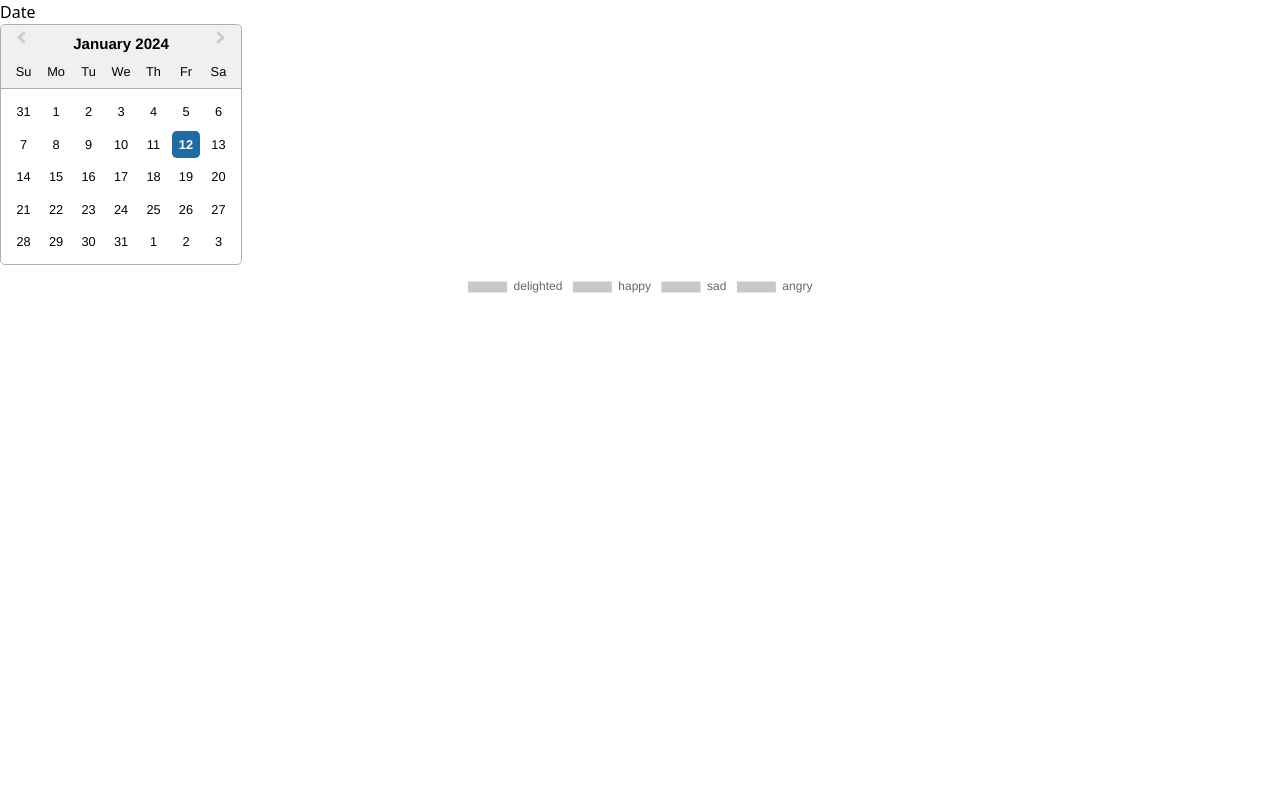
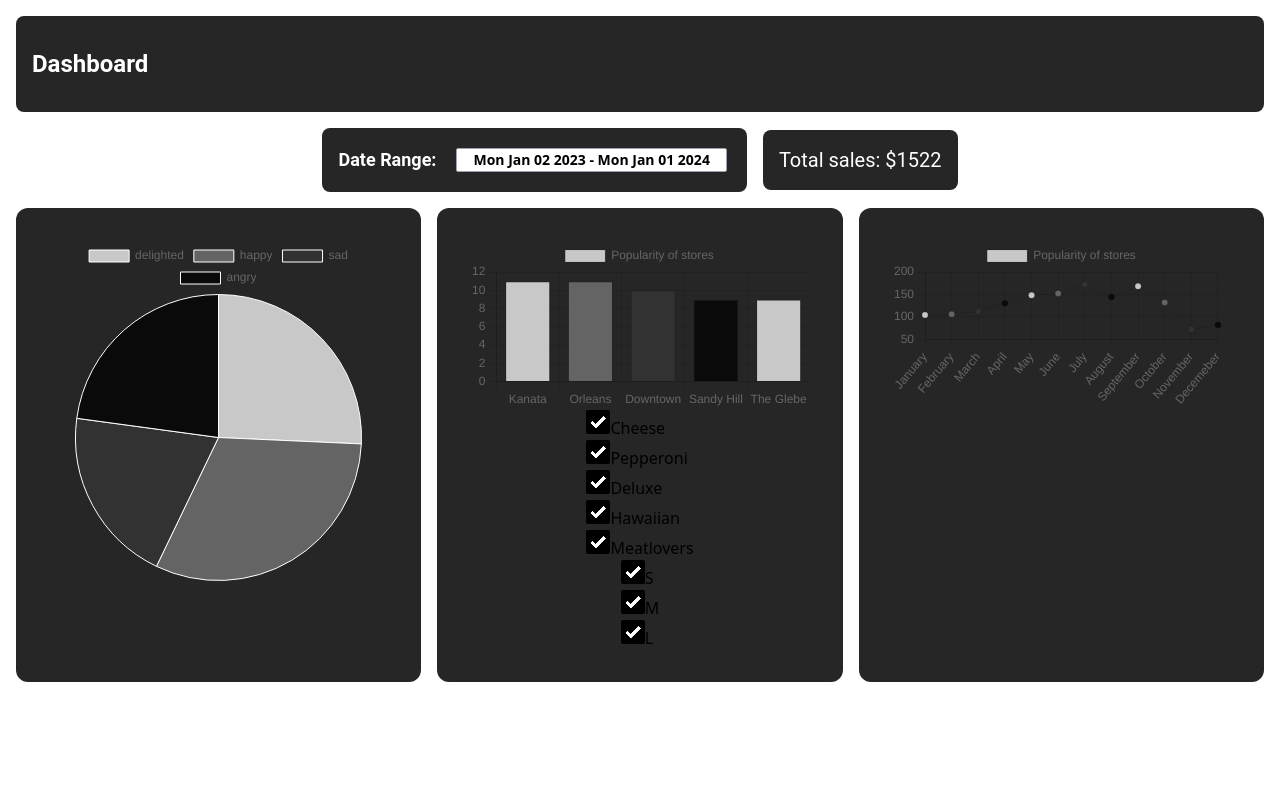
Before and after one commit to vasiltop/a-slice-of-pi, a React (Vite) app: page / in a window 1280 px wide. Shown: the top 800 px of the page. Built offline with nearby package versions, Linux system fonts and the light colour scheme.

Commit message:
feat: basic css

```diff
--- a/package.json
+++ b/package.json
@@ -11,6 +11,7 @@
   },
   "dependencies": {
     "chart.js": "^4.4.1",
+    "daisyui": "^4.6.0",
     "react": "^18.2.0",
     "react-chartjs-2": "^5.2.0",
     "react-datepicker": "^4.25.0",
--- a/src/App.css
+++ b/src/App.css
@@ -0,0 +1,9 @@
+p,
+h1,
+h2,
+h3,
+h4,
+h5,
+h6 {
+	font-family: 'Roboto', sans-serif;
+}
--- a/src/components/Checkbox.tsx
+++ b/src/components/Checkbox.tsx
@@ -16,7 +16,12 @@ export default function Checkbox({ label, value, onChange }: CheckboxProps) {
 
 	return (
 		<label>
-			<input type="checkbox" checked={checked} onChange={onChange} />
+			<input
+				type="checkbox"
+				checked={checked}
+				onChange={onChange}
+				className="checkbox checkbox-md"
+			/>
 			{label}
 		</label>
 	);
--- /dev/null
+++ b/src/components/Navbar.tsx
@@ -0,0 +1,9 @@
+export default function Navbar() {
+	return (
+		<>
+			<div className="flex m-4 bg-accent p-4 rounded-lg h-24 items-center">
+				<p className=" text-2xl font-bold text-white">Dashboard</p>
+			</div>
+		</>
+	);
+}
--- a/src/pages/Home/Home.tsx
+++ b/src/pages/Home/Home.tsx
@@ -7,6 +7,7 @@ import Checkbox from '../../components/Checkbox.tsx';
 import { useState } from 'react';
 import DatePicker from 'react-datepicker';
 import 'react-datepicker/dist/react-datepicker.css';
+import Navbar from '../../components/Navbar.tsx';
 
 export const MONTHS = [
 	'January',
@@ -75,17 +76,43 @@ export default function Home() {
 		});
 	}
 
-	const [startDate, setStartDate] = useState(new Date());
-	const [endDate, setEndDate] = useState<Date>(new Date());
+	const [startDate, setStartDate] = useState(new Date(Date.UTC(2023, 0, 2)));
+	const [endDate, setEndDate] = useState<Date>(
+		new Date(Date.UTC(2023, 11, 32))
+	);
+
 	const onChange = (dates: [Date, Date]) => {
 		const [start, end] = dates;
 		setStartDate(start);
 		setEndDate(end);
 	};
 
+	function getStartDate() {
+		if (endDate == null || startDate == null) {
+			return 'Selecting...';
+		}
+		return startDate.toDateString();
+	}
+
+	function getEndDate() {
+		if (endDate == null || startDate == null) {
+			return '';
+		}
+		return ' - ' + endDate.toDateString();
+	}
+
 	return (
 		<>
-			<h2> Date </h2>
+			<Navbar />
+			<div className=" ">
+				<div className="flex items-center gap-4 w-full justify-center flex-wrap">
+					<div className=" flex bg-accent items-center rounded-lg p-4 gap-4 h-full ">
+						<p className="text-white font-bold text-lg">Date Range:</p>
+						<details className="dropdown ">
+							<summary className=" m-1 btn no-animation border-gray-400 rounded-sm h-6 min-h-0 bg-white">
+								{getStartDate() + getEndDate()}
+							</summary>
+							<ul className="dropdown-content menu">
 								<DatePicker
 									selected={startDate}
 									onChange={onChange}
@@ -94,7 +121,19 @@ export default function Home() {
 									selectsRange
 									inline
 								/>
+							</ul>
+						</details>
+					</div>
 
+					<div className="bg-accent h-full p-4 rounded-lg">
+						<p className="text-white text-xl text-bold">
+							Total sales: ${totalSales}
+						</p>
+					</div>
+				</div>
+
+				<div className="grid grid-cols-3 place-items-center m-4 gap-4">
+					<div className="w-full h-full bg-accent rounded-xl p-8">
 						<Pie
 							data={{
 								labels: getSentiments(reviewData),
@@ -114,6 +153,9 @@ export default function Home() {
 								],
 							}}
 						></Pie>
+					</div>
+					<div className="w-full h-full">
+						<div className=" w-full h-full bg-accent rounded-xl p-8">
 							<Bar
 								data={{
 									labels: getStores(orderData),
@@ -140,8 +182,8 @@ export default function Home() {
 									],
 								}}
 							></Bar>
-			<h2> Include: </h2>
-			<h3> Pizza Types </h3>
+							<div className="grid-cols-2 place-items-center">
+								<div className="flex flex-col">
 									{PIZZA_TYPES.map((type) => (
 										<Checkbox
 											label={type}
@@ -151,7 +193,8 @@ export default function Home() {
 											}}
 										></Checkbox>
 									))}
-			<h3> Pizza Sizes </h3>
+								</div>
+								<div className="flex flex-col">
 									{PIZZA_SIZES.map((size) => (
 										<Checkbox
 											label={size}
@@ -161,8 +204,12 @@ export default function Home() {
 											}}
 										></Checkbox>
 									))}
-			<h2> Total Sales</h2>
-			<p>${totalSales}</p>
+								</div>
+							</div>
+						</div>
+					</div>
+
+					<div className=" w-full h-full bg-accent rounded-xl p-8">
 						<Line
 							data={{
 								labels: MONTHS,
@@ -183,6 +230,9 @@ export default function Home() {
 								],
 							}}
 						></Line>
+					</div>
+				</div>
+			</div>
 		</>
 	);
 }
--- a/tailwind.config.js
+++ b/tailwind.config.js
@@ -4,5 +4,8 @@ export default {
 	theme: {
 		extend: {},
 	},
-	plugins: [],
+	plugins: [require('daisyui')],
+	daisyui: {
+		themes: ['lofi'],
+	},
 };
```
Also changed, not shown: 1 other file (tests, documents, lock files or other folders). Lines whose indentation alone changed are shown as unchanged.
